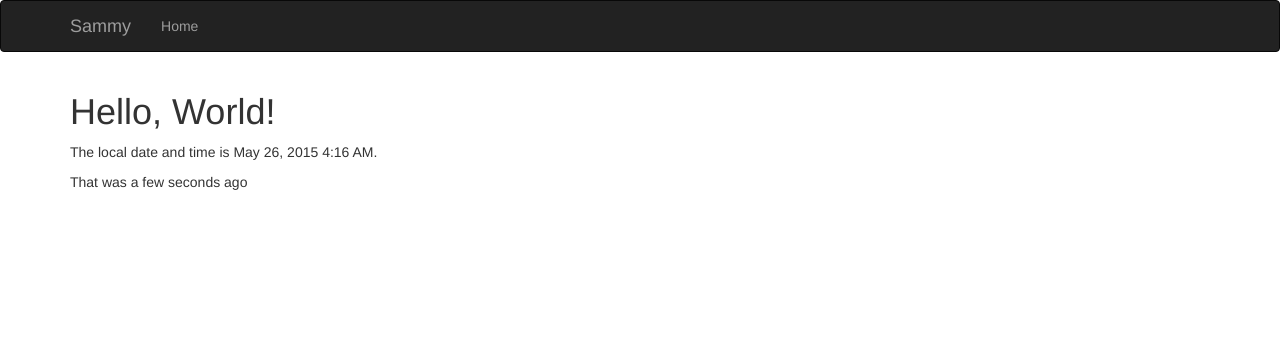
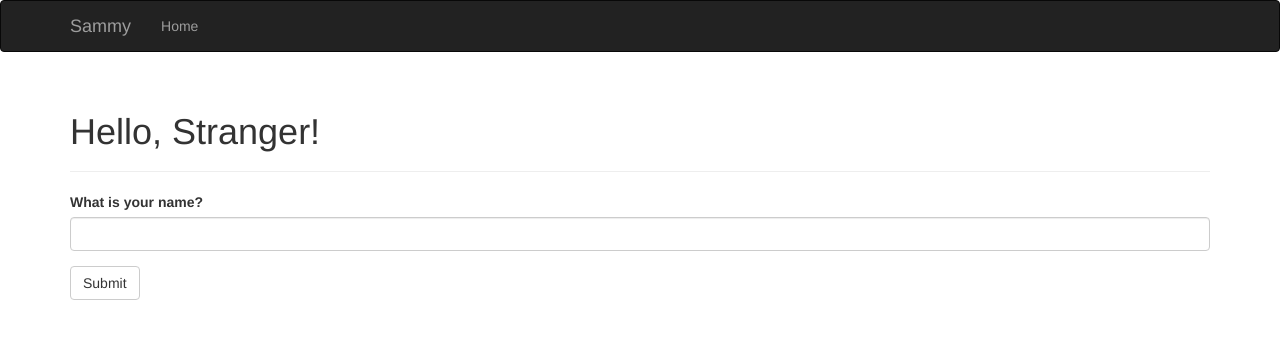
Before and after one commit to samskeller/flask_demo, a Flask app: page / in a window 1280 px wide. Shown: the top 339 px of the page. Run offline with Flask 2, Linux system fonts and the light colour scheme; some libraries are stand-ins or nearby versions.

Commit message:
Learning how to make basic forms with flask-wtf

```diff
--- a/hello.py
+++ b/hello.py
@@ -1,11 +1,16 @@
-from flask import Flask, render_template
+from flask import Flask, render_template, session, redirect, url_for, flash
 from flask.ext.script import Manager
 from flask.ext.bootstrap import Bootstrap
 from flask.ext.moment import Moment
+from flask.ext.wtf import Form
+from wtforms import StringField, SubmitField
+from wtforms.validators import Required
 
 from datetime import datetime
 
 app = Flask(__name__)
+with open('secret_key') as f:
+    app.config['SECRET_KEY'] = f.readline().strip()
 bootstrap = Bootstrap(app)
 moment = Moment(app)
 manager = Manager(app)
@@ -18,13 +23,24 @@ def page_not_found(e):
 def internal_server_error(e):
     return render_template('500.html'), 500
 
-@app.route('/')
+@app.route('/', methods=['GET', 'POST'])
 def index():
-    return render_template('index.html', current_time=datetime.utcnow())
+    form = NameForm()
+    if form.validate_on_submit():
+        old_name = session.get('name')
+        if old_name is not None and old_name != form.name.data:
+            flash('Looks like you have changed your name!')
+        session['name'] = form.name.data
+        return redirect(url_for('index'))
+    return render_template('index.html', form=form, name=session.get('name'))
 
 @app.route('/user/<name>')
 def user(name):
     return render_template('user.html', name=name)
 
+class NameForm(Form):
+    name = StringField('What is your name?', validators=[Required()])
+    submit = SubmitField('Submit')
+
 if __name__ == '__main__':
     manager.run()
--- a/templates/base.html
+++ b/templates/base.html
@@ -36,6 +36,13 @@
 
 {% block content %}
 <div class="container">
+    {% for message in get_flashed_messages() %}
+    <div class="alert alert-warning">
+        <button type="button" class="close" data-dismiss="alert">&times;</button>
+        {{ message }}
+    </div>
+    {% endfor %}
+
     {% block page_content %}{% endblock %}
 </div>
 {% endblock %}
--- a/templates/index.html
+++ b/templates/index.html
@@ -1,4 +1,5 @@
 {% extends "base.html" %}
+{% import "bootstrap/wtf.html" as wtf %}
 {% block title %}Index{% endblock %}
 {% block head %}
     {{ super() }}
@@ -6,7 +7,8 @@
     </style>
 {% endblock %}
 {% block page_content %}
-<h1>Hello, World!</h1>
-<p>The local date and time is {{ moment(current_time).format('LLL') }}.</p>
-<p>That was {{ moment(current_time).fromNow(refresh=True) }}</p>
+<div class="page-header">
+    <h1>Hello, {% if name %}{{ name }}{% else %}Stranger{% endif %}!</h1>
+</div>
+{{ wtf.quick_form(form) }}
 {% endblock %}
```
